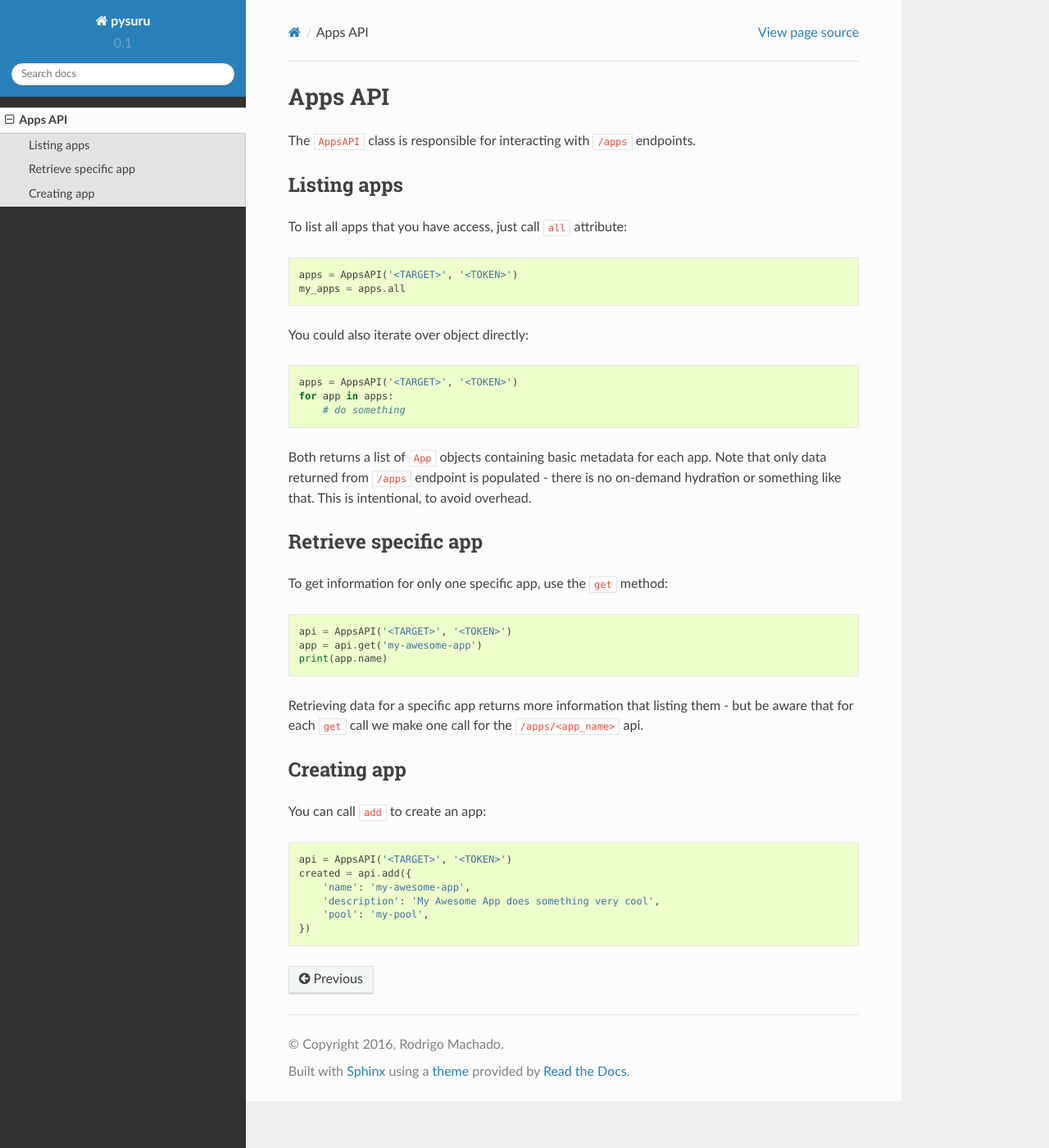
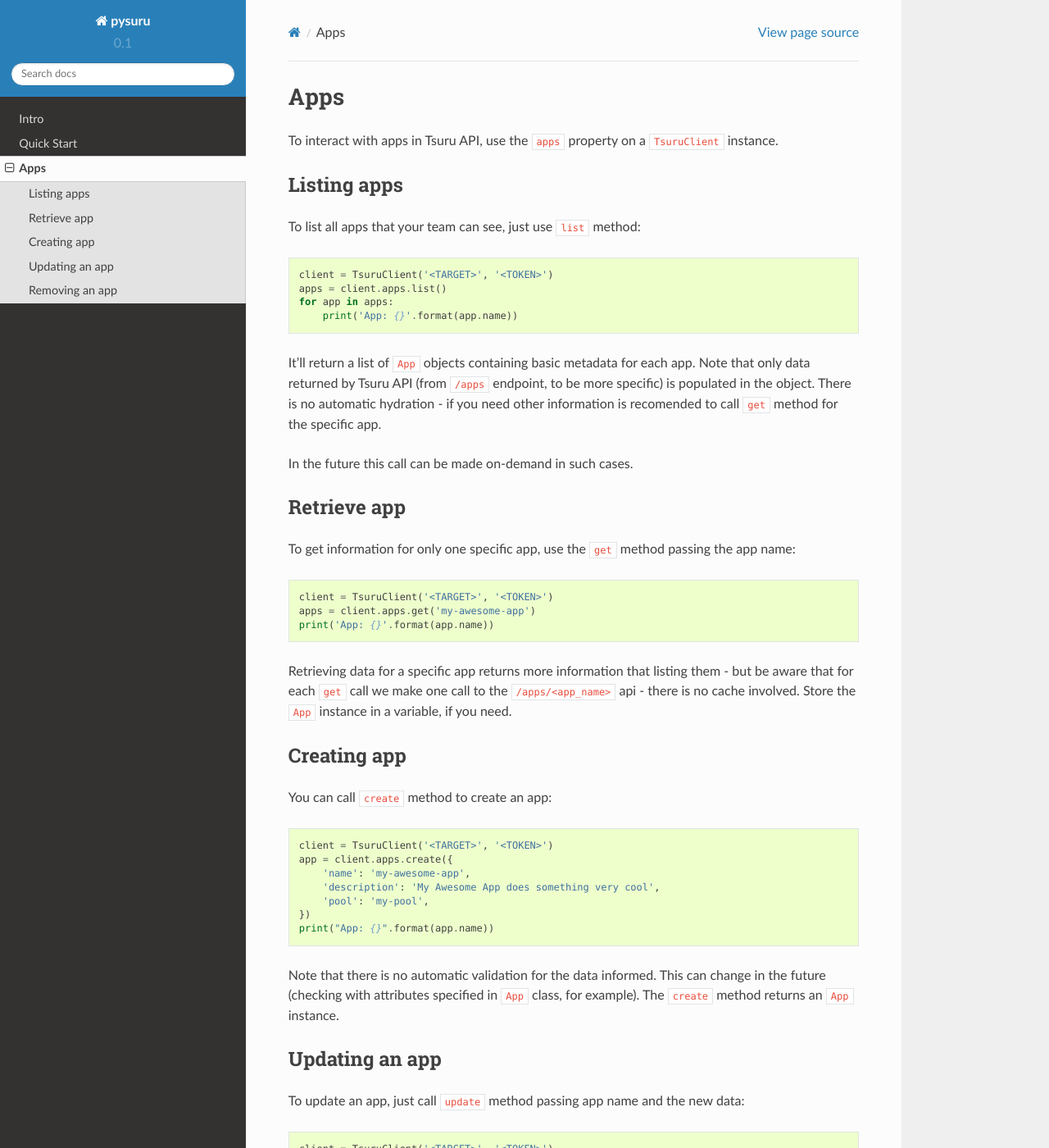
Before and after one commit to rcmachado/pysuru, a Sphinx documentation site: the page built from docs/source/apps.rst, in a window 1280 px wide and 1400 px high. Shown: the whole window at 82% size. Built offline with Sphinx 7.4.7 and the Read the Docs theme 2.0.0, drawn with Linux system fonts in a browser that asks for light colours; some of the changed text lies outside the part shown.

```diff
--- a/docs/source/apps.rst
+++ b/docs/source/apps.rst
@@ -1,59 +1,85 @@
-Apps API
-========
+Apps
+====
 
-The ``AppsAPI`` class is responsible for interacting with ``/apps``
-endpoints.
+To interact with apps in Tsuru API, use the ``apps`` property on a
+``TsuruClient`` instance.
 
 Listing apps
 ------------
 
-To list all apps that you have access, just call ``all`` attribute:
+To list all apps that your team can see, just use ``list`` method:
 
 .. code:: python
 
-    apps = AppsAPI('<TARGET>', '<TOKEN>')
-    my_apps = apps.all
+    client = TsuruClient('<TARGET>', '<TOKEN>')
+    apps = client.apps.list()
+    for app in apps:
+        print('App: {}'.format(app.name))
 
+It'll return a list of ``App`` objects containing basic metadata for
+each app. Note that only data returned by Tsuru API (from ``/apps``
+endpoint, to be more specific) is populated in the object. There is no
+automatic hydration - if you need other information is recomended to
+call ``get`` method for the specific app.
 
-You could also iterate over object directly:
+In the future this call can be made on-demand in such cases.
+
+Retrieve app
+------------
+
+To get information for only one specific app, use the ``get`` method
+passing the app name:
 
 .. code:: python
 
-    apps = AppsAPI('<TARGET>', '<TOKEN>')
-    for app in apps:
-        # do something
-
-
-Both returns a list of ``App`` objects containing basic metadata for
-each app. Note that only data returned from ``/apps`` endpoint is
-populated - there is no on-demand hydration or something like that.
-This is intentional, to avoid overhead.
-
-Retrieve specific app
----------------------
-
-To get information for only one specific app, use the ``get`` method:
-
-.. code:: python
-
-    api = AppsAPI('<TARGET>', '<TOKEN>')
-    app = api.get('my-awesome-app')
-    print(app.name)
+    client = TsuruClient('<TARGET>', '<TOKEN>')
+    apps = client.apps.get('my-awesome-app')
+    print('App: {}'.format(app.name))
 
 Retrieving data for a specific app returns more information that
 listing them - but be aware that for each ``get`` call we make one call
-for the ``/apps/<app_name>`` api.
+to the ``/apps/<app_name>`` api - there is no cache involved. Store the
+``App`` instance in a variable, if you need.
 
 Creating app
 ------------
 
-You can call ``add`` to create an app:
+You can call ``create`` method to create an app:
 
 .. code:: python
 
-    api = AppsAPI('<TARGET>', '<TOKEN>')
-    created = api.add({
+    client = TsuruClient('<TARGET>', '<TOKEN>')
+    app = client.apps.create({
         'name': 'my-awesome-app',
         'description': 'My Awesome App does something very cool',
         'pool': 'my-pool',
     })
+    print("App: {}".format(app.name))
+
+Note that there is no automatic validation for the data informed. This
+can change in the future (checking with attributes specified in ``App``
+class, for example). The ``create`` method returns an ``App`` instance.
+
+Updating an app
+---------------
+
+To update an app, just call ``update`` method passing app name and the
+new data:
+
+.. code:: python
+
+    client = TsuruClient('<TARGET>', '<TOKEN>')
+    client.apps.update('my-app', {'description': 'new description'})
+
+Only the data informed will be update. Note that **no check is made -
+the data is passed as is to API**.
+
+Removing an app
+---------------
+
+To remove an app, call ``delete`` method passing the app name:
+
+.. code:: python
+
+    client = TsuruClient('<TARGET>', '<TOKEN>')
+    client.apps.delete('my-old-app')
--- a/docs/source/index.rst
+++ b/docs/source/index.rst
@@ -11,6 +11,8 @@ Contents:
 .. toctree::
    :maxdepth: 2
 
+   intro
+   quick-start
    apps
 
 
```
Also changed, not shown: docs/source/intro.rst (added, +32 -0 lines), docs/source/quick-start.rst (added, +35 -0 lines).
